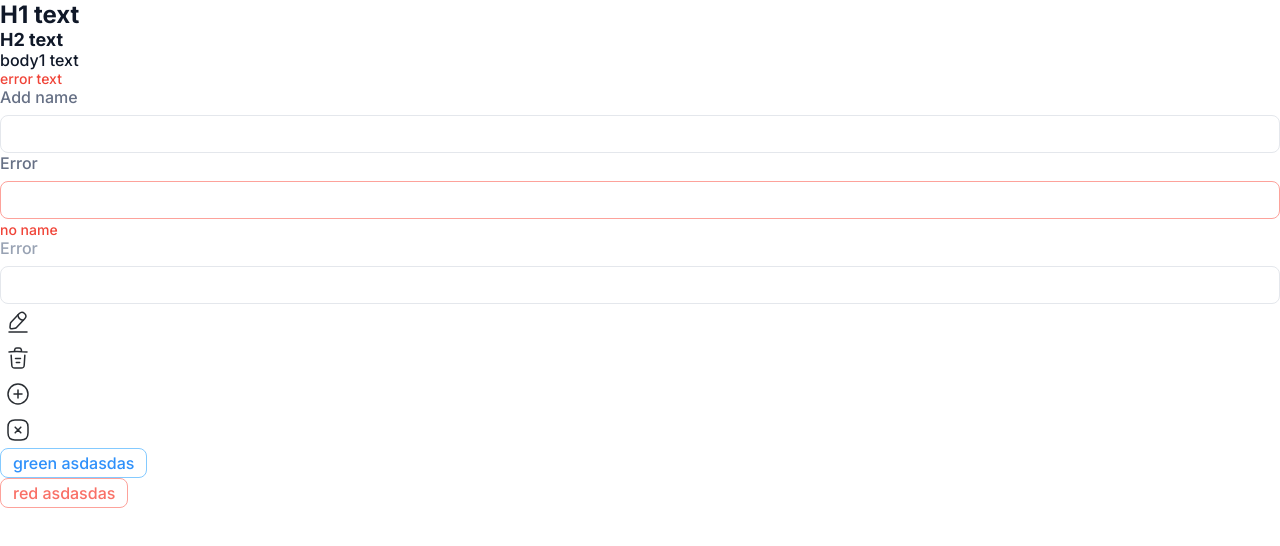
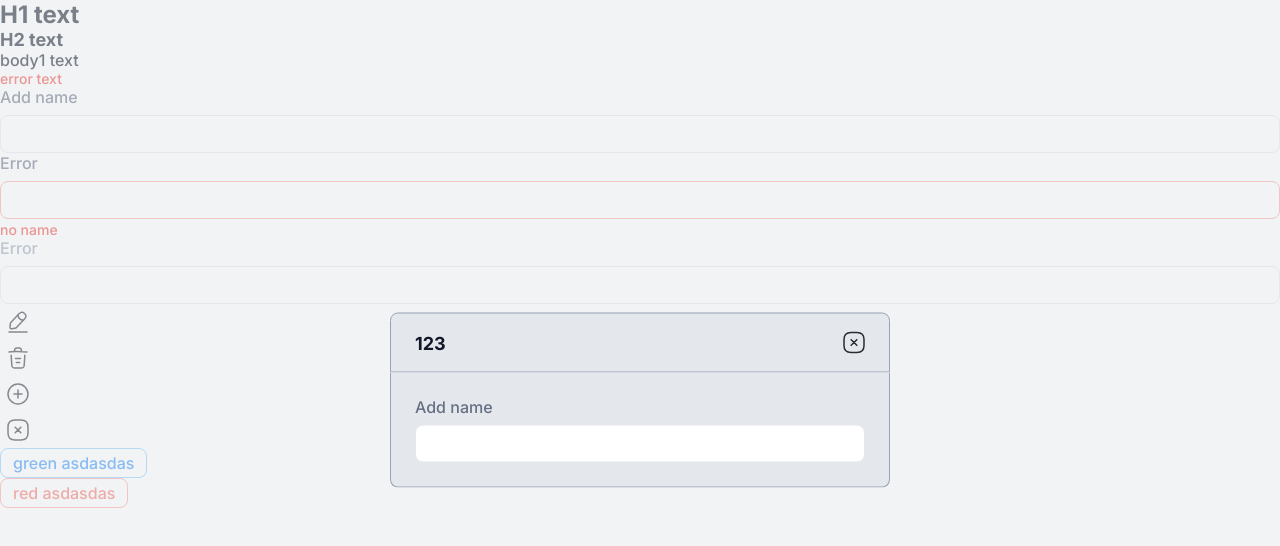
Before and after one commit to xxxGaDxxx/hierarchy-builder, a React (Vite) app: page / in a window 1280 px wide. Both pictures are taken after a click on the button 18 px from the left and 394 px from the top of the page. Shown: the top 546 px of the page. Built offline with nearby package versions, Linux system fonts and the light colour scheme.

Commit message:
feat: modal component

```diff
--- a/package.json
+++ b/package.json
@@ -12,6 +12,7 @@
   },
   "dependencies": {
     "@fontsource/inter": "^5.0.8",
+    "@radix-ui/react-dialog": "^1.0.4",
     "clsx": "^2.0.0",
     "react": "^18.2.0",
     "react-dom": "^18.2.0"
@@ -26,11 +27,11 @@
     "eslint": "^8.45.0",
     "eslint-config-airbnb": "^19.0.4",
     "eslint-import-resolver-alias": "^1.1.2",
-    "eslint-plugin-react-hooks": "^4.6.0",
-    "eslint-plugin-react-refresh": "^0.4.3",
     "eslint-plugin-import": "^2.28.1",
     "eslint-plugin-jsx-a11y": "^6.7.1",
     "eslint-plugin-react": "^7.33.2",
+    "eslint-plugin-react-hooks": "^4.6.0",
+    "eslint-plugin-react-refresh": "^0.4.3",
     "prettier": "3.0.2",
     "sass": "^1.66.1",
     "ts-node": "^10.9.1",
--- a/src/App.tsx
+++ b/src/App.tsx
@@ -5,8 +5,15 @@ import EditIcon from '@/assets/icons/EditIcon.tsx';
 import TrashIcon from '@/assets/icons/TrashIcon.tsx';
 import AddIcon from '@/assets/icons/AddIcon.tsx';
 import CloseIcon from '@/assets/icons/CloseIcon.tsx';
+import { Modal } from '@/components/ui-toolkit/modal/Modal.tsx';
+import { useState } from 'react';
 
 function App() {
+  const [modal, setModal] = useState(false);
+  const onOpenChangeModal = (value: boolean) => {
+    setModal(value);
+  };
+
   return (
     <div>
       <Typography variant="h1" as="h1">
@@ -28,11 +35,15 @@ function App() {
 
       <Button variant="transparent" icon={<EditIcon />} />
       <Button variant="transparent" icon={<TrashIcon />} />
-      <Button variant="transparent" icon={<AddIcon />} />
+      <Button variant="transparent" icon={<AddIcon />} onClick={() => onOpenChangeModal(true)} />
       <Button variant="transparentRed" icon={<CloseIcon />} />
 
       <Button variant="green">green asdasdas</Button>
       <Button variant="red">red asdasdas</Button>
+
+      <Modal isOpen={modal} onOpenChange={onOpenChangeModal} title="123">
+        <Input label="Add name" />
+      </Modal>
     </div>
   );
 }
--- /dev/null
+++ b/src/components/ui-toolkit/modal/Modal.module.scss
@@ -0,0 +1,86 @@
+.dialogOverlay {
+  position: fixed;
+  z-index: 100;
+  inset: 0;
+
+  opacity: 0.5;
+  background-color: var(--color-light-300);
+}
+
+.dialogContent {
+  position: fixed;
+  z-index: 100;
+  top: 50%;
+  left: 50%;
+  transform: translate(-50%, -50%);
+
+  width: 500px;
+
+  animation: overlay-show 450ms cubic-bezier(0.16, 1, 0.3, 1);
+}
+
+.header {
+  display: flex;
+  align-items: center;
+  justify-content: space-between;
+
+  height: 60px;
+  padding: 18px 24px;
+
+  background-color: var(--color-light-300);
+  border: 1px solid var(--color-dark-100);
+  border-radius: 8px 8px 0 0;
+}
+
+.content {
+  display: flex;
+  flex-direction: column;
+  gap: 24px;
+
+  padding: 24px;
+
+  background-color: var(--color-light-300);
+  border-right: 1px solid var(--color-dark-100);
+  border-bottom: 1px solid var(--color-dark-100);
+  border-left: 1px solid var(--color-dark-100);
+  border-radius: 0 0 8px 8px;
+}
+
+.iconButton {
+  all: unset;
+
+  cursor: pointer;
+
+  position: absolute;
+  top: 18px;
+  right: 24px;
+
+  outline: none;
+
+  &:hover svg {
+    background-color: var(--color-dark-100);
+    border-radius: 50%;
+  }
+}
+
+@keyframes overlay-show {
+  from {
+    opacity: 0;
+  }
+
+  to {
+    opacity: 1;
+  }
+}
+
+@keyframes overlay-show {
+  from {
+    transform: translate(-50%, -48%) scale(0.96);
+    opacity: 0;
+  }
+
+  to {
+    transform: translate(-50%, -50%) scale(1);
+    opacity: 1;
+  }
+}
--- /dev/null
+++ b/src/components/ui-toolkit/modal/Modal.tsx
@@ -0,0 +1,33 @@
+import { ComponentProps, FC, ReactNode } from 'react';
+import * as Dialog from '@radix-ui/react-dialog';
+import CloseIcon from '@/assets/icons/CloseIcon.tsx';
+import { Typography } from '@/components/ui-toolkit/typography/Typography.tsx';
+import styles from './Modal.module.scss';
+
+export type ModalType = {
+  children?: ReactNode;
+  title?: string;
+  onOpenChange?: (value: boolean) => void;
+  isOpen: boolean;
+} & ComponentProps<'div'>;
+
+export const Modal: FC<ModalType> = ({ children, title, onOpenChange, isOpen }) => (
+  <Dialog.Root onOpenChange={onOpenChange} open={isOpen}>
+    <Dialog.Portal>
+      <Dialog.Overlay className={styles.dialogOverlay} />
+      <Dialog.Content className={styles.dialogContent}>
+        <div className={styles.header}>
+          <Dialog.Title>
+            <Typography variant="h2" as="h2">
+              {title}
+            </Typography>
+          </Dialog.Title>
+          <Dialog.Close className={styles.iconButton} aria-label="Close">
+            <CloseIcon />
+          </Dialog.Close>
+        </div>
+        <div className={styles.content}>{children}</div>
+      </Dialog.Content>
+    </Dialog.Portal>
+  </Dialog.Root>
+);
```
Also changed, not shown: 1 other file (tests, documents, lock files or other folders).
